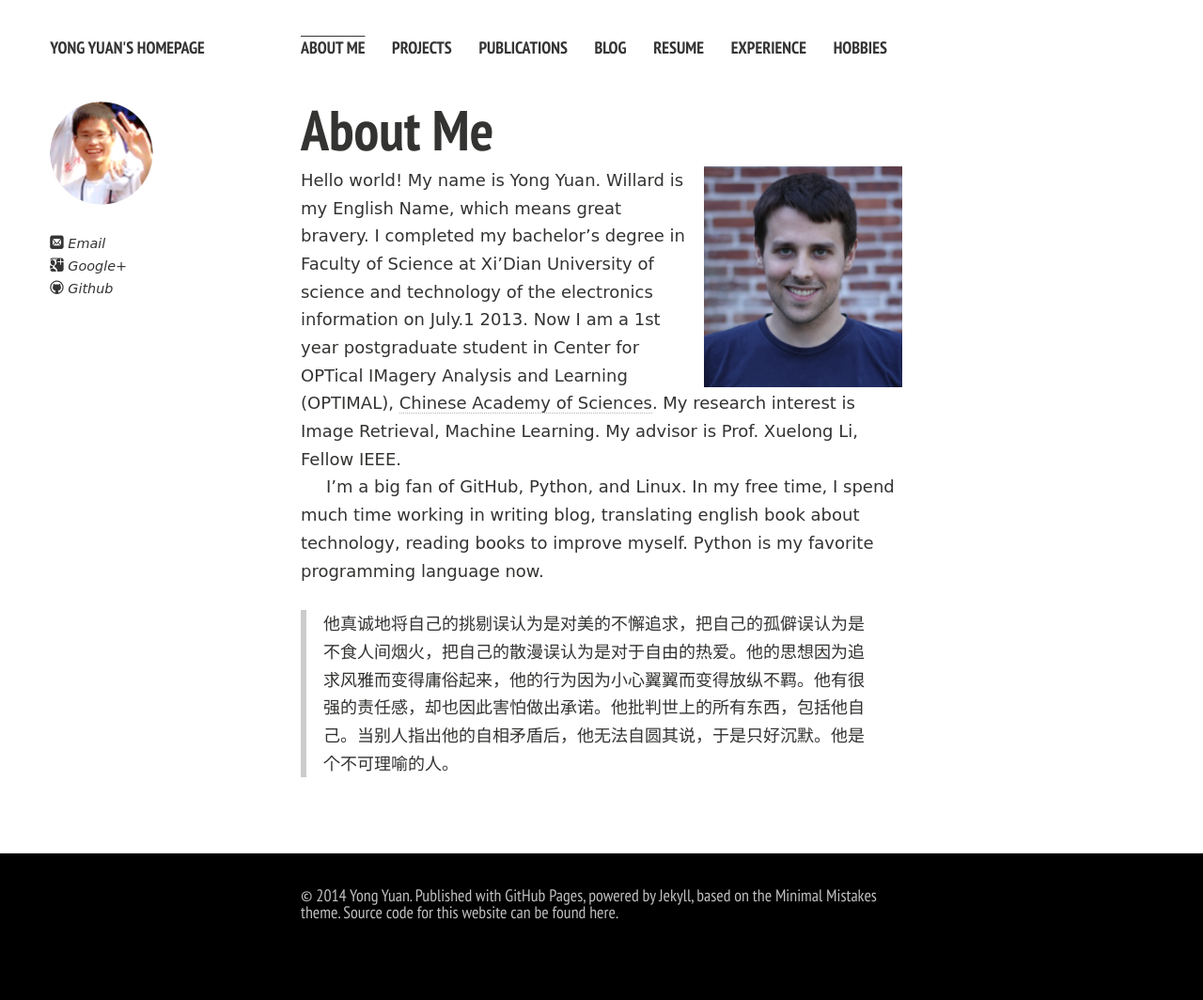
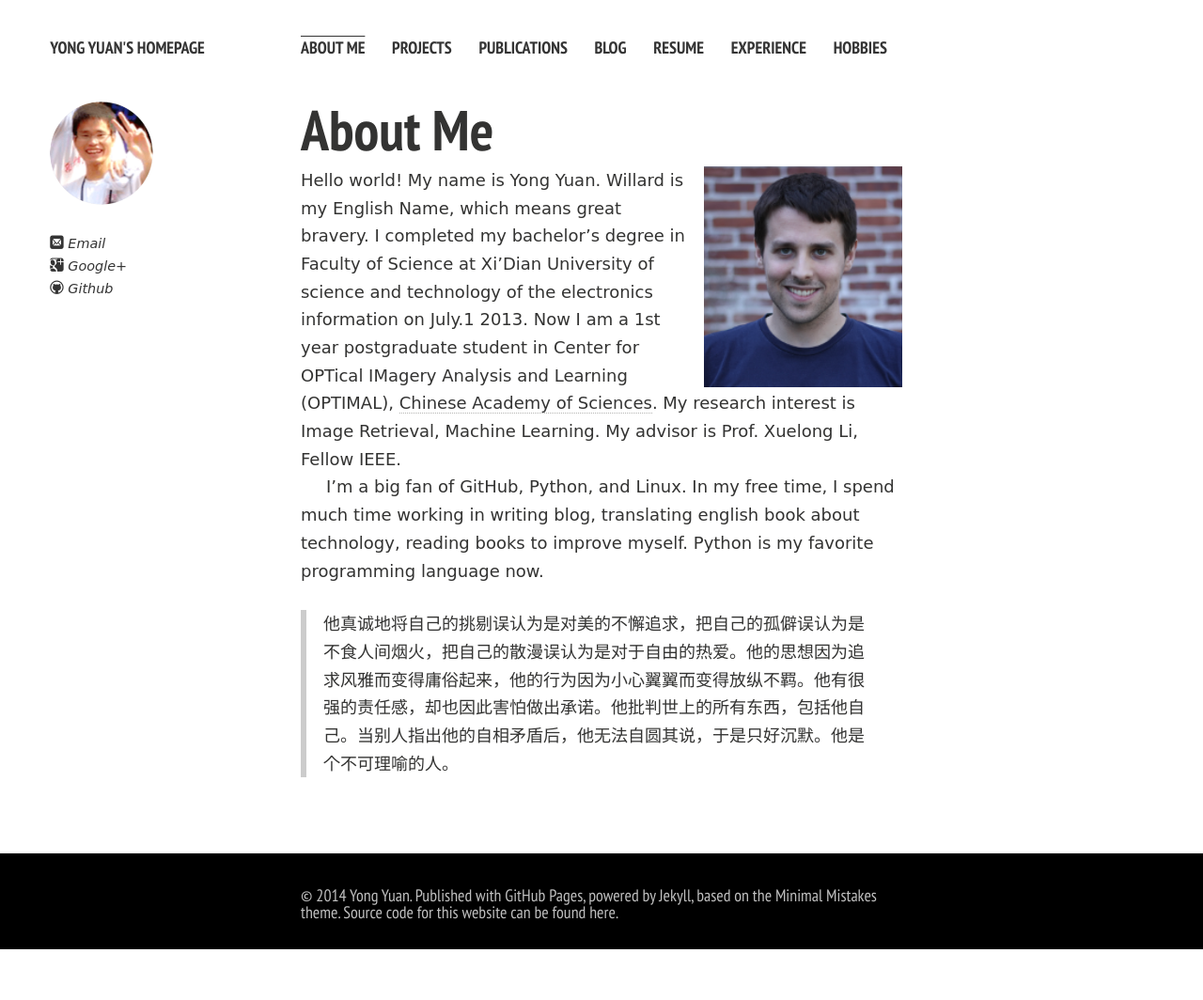
Before and after one commit to yihuicao/willard-yuan.github.com, a Jekyll site: the page built from index.md, in a window 1280 px wide. Shown: the whole page at 94% size. Built offline with Jekyll 4.4.1, drawn with Linux system fonts in a browser that asks for light colours; nearby versions of some CDN libraries; Markdown is read by kramdown in place of the engine named in the settings; after the commit the page ends 1010 px from its top, so only the background shows below that.

Commit message:
Update main.css

```diff
--- a/assets/css/main.css
+++ b/assets/css/main.css
@@ -300,7 +300,7 @@ html{background-color:#ffffff;font-family: "Quantico","Luxi Sans","DejaVu Sans",
 .holder a.jp-current{font-weight:bold;}
 .holder a.jp-current,.holder a.jp-current:hover,.holder a.jp-disabled,.holder a.jp-disabled:hover{cursor:default;background:none;}
 .holder span{margin:0 5px;}
-.footer-wrap{margin:0 auto;width:100%;*zoom:1;clear:both;margin-top:1em;padding-top:2em;padding-bottom:3em;background-color:#000000;}.footer-wrap:before,.footer-wrap:after{display:table;content:"";}
+.footer-wrap{margin:0 auto;width:100%;*zoom:1;clear:both;margin-top:1em;padding-top:2em;padding-bottom:0em;background-color:#000000;}.footer-wrap:before,.footer-wrap:after{display:table;content:"";}
 .footer-wrap:after{clear:both;}
 .footer-wrap:before,.footer-wrap:after{content:"";display:table;}
 .footer-wrap:after{clear:both;}
```
